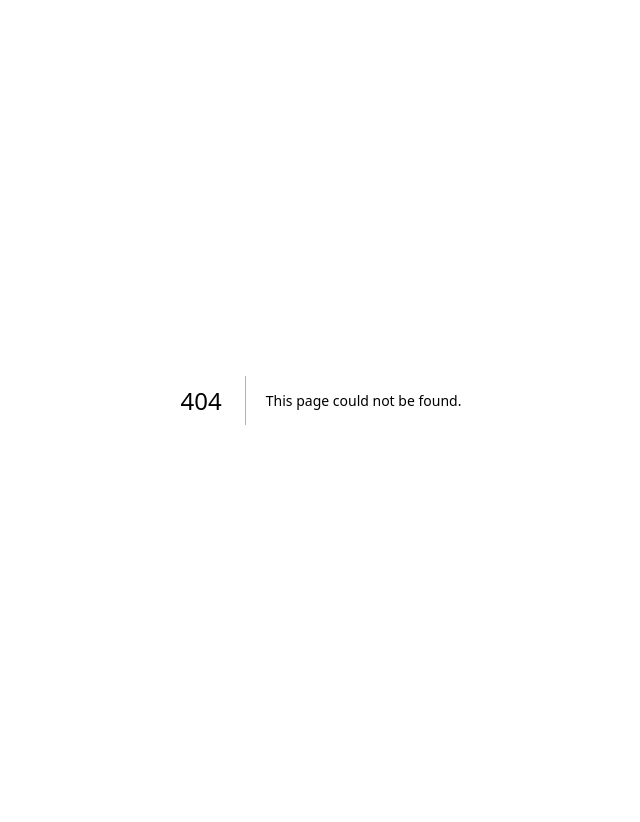
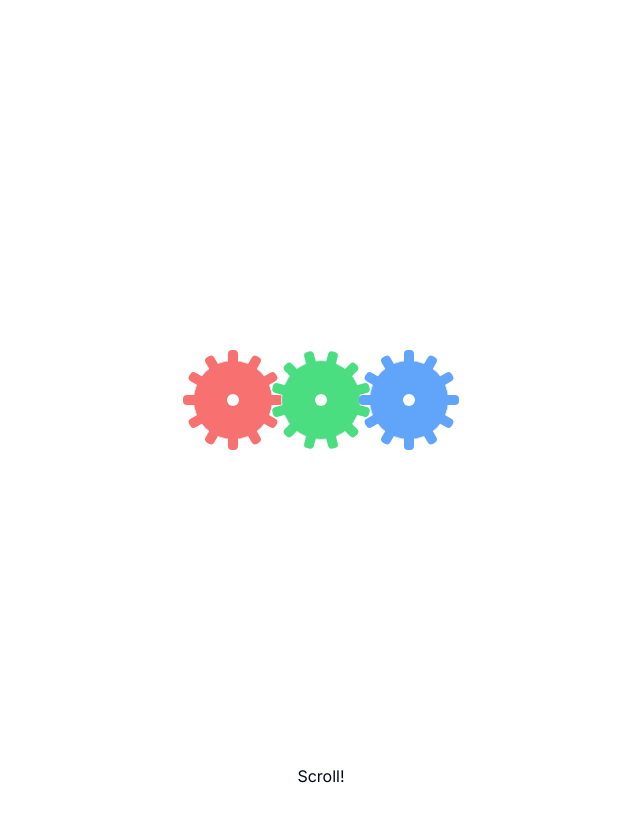
Before and after one commit to mraheja/mehuls-playground, a Next.js app: page /scroll-gear in a window 1280 px wide. Before the commit this address had no page. Shown: the top 822 px of the page, without its empty margins (319-959 px from the left). Before the commit the page ends 800 px from the top, so only its background shows below. Built offline with nearby package versions, Linux system fonts and the light colour scheme.

Commit message:
scroll gear

```diff
--- a/src/app/page.tsx
+++ b/src/app/page.tsx
@@ -7,6 +7,9 @@ export default function Home() {
       <a href={PAGES.EYE_TRACKER}>
         <Button>Eye Tracker</Button>
       </a>
+      <a href={PAGES.SCROLL_GEAR}>
+        <Button>Scroll Gear</Button>
+      </a>
     </main>
   );
 }
--- /dev/null
+++ b/src/app/scroll-gear/page.tsx
@@ -0,0 +1,106 @@
+"use client";
+
+import { cn } from "@/lib/utils";
+import { useEffect, useState } from "react";
+
+interface GearProps {
+  width: number;
+  numSpokes: number;
+  spokeRadius: number;
+  spokeSize: number;
+  className?: string;
+  offset?: number; // Angle offset in degrees
+}
+
+const Gear = ({
+  width,
+  numSpokes,
+  spokeRadius,
+  spokeSize,
+  className = "",
+  offset = 0,
+}: GearProps) => {
+  return (
+    <div
+      className={cn(
+        "relative bg-primary rounded-full border flex justify-center items-center",
+        className
+      )}
+      style={{ width: width - spokeRadius, height: width - spokeRadius }}
+    >
+      <div className="rounded-full bg-background w-3 h-3 z-10" />
+      {Array.from({ length: numSpokes }, (_, i) => (
+        <div
+          key={i}
+          className={cn(
+            "absolute bg-primary left-1/2 top-1/2 rounded-sm",
+            className
+          )}
+          style={{
+            width: width / 2,
+            height: spokeSize,
+            transformOrigin: "0 50%",
+            transform: `translate(0%, -50%) rotate(${
+              (360 / numSpokes) * i + offset
+            }deg)`,
+          }}
+        />
+      ))}
+    </div>
+  );
+};
+
+const ScrollGearPage = () => {
+  const [offset, setOffset] = useState(0);
+  const [height, setHeight] = useState("10000px");
+
+  useEffect(() => {
+    const handleScroll = () => {
+      const newOffset = window.scrollY / 20;
+      setOffset(newOffset);
+      if (window.innerHeight + window.scrollY >= document.body.offsetHeight) {
+        setHeight(`${parseInt(height) + 10000}px`);
+      }
+    };
+    window.addEventListener("scroll", handleScroll);
+    return () => {
+      window.removeEventListener("scroll", handleScroll);
+    };
+  }, [height]);
+
+  return (
+    <div style={{ height: height }}>
+      <div className="flex justify-center items-center w-full h-[100dvh] gap-x-2 fixed">
+        <Gear
+          width={100}
+          numSpokes={12}
+          spokeRadius={20}
+          spokeSize={10}
+          offset={offset}
+          className="bg-red-400"
+        />
+        <Gear
+          width={100}
+          numSpokes={12}
+          spokeRadius={20}
+          spokeSize={10}
+          offset={-offset + 15}
+          className="bg-green-400"
+        />
+        <Gear
+          width={100}
+          numSpokes={12}
+          spokeRadius={20}
+          spokeSize={10}
+          offset={offset}
+          className="bg-blue-400"
+        />
+      </div>
+      <div className="fixed bottom-3 left-[50%] translate-x-[-50%]">
+        Scroll!
+      </div>
+    </div>
+  );
+};
+
+export default ScrollGearPage;
--- a/src/constant/pages.ts
+++ b/src/constant/pages.ts
@@ -1,4 +1,5 @@
 export const PAGES = {
   HOME: "/",
   EYE_TRACKER: "/eye-tracker",
+  SCROLL_GEAR: "/scroll-gear",
 };
```
